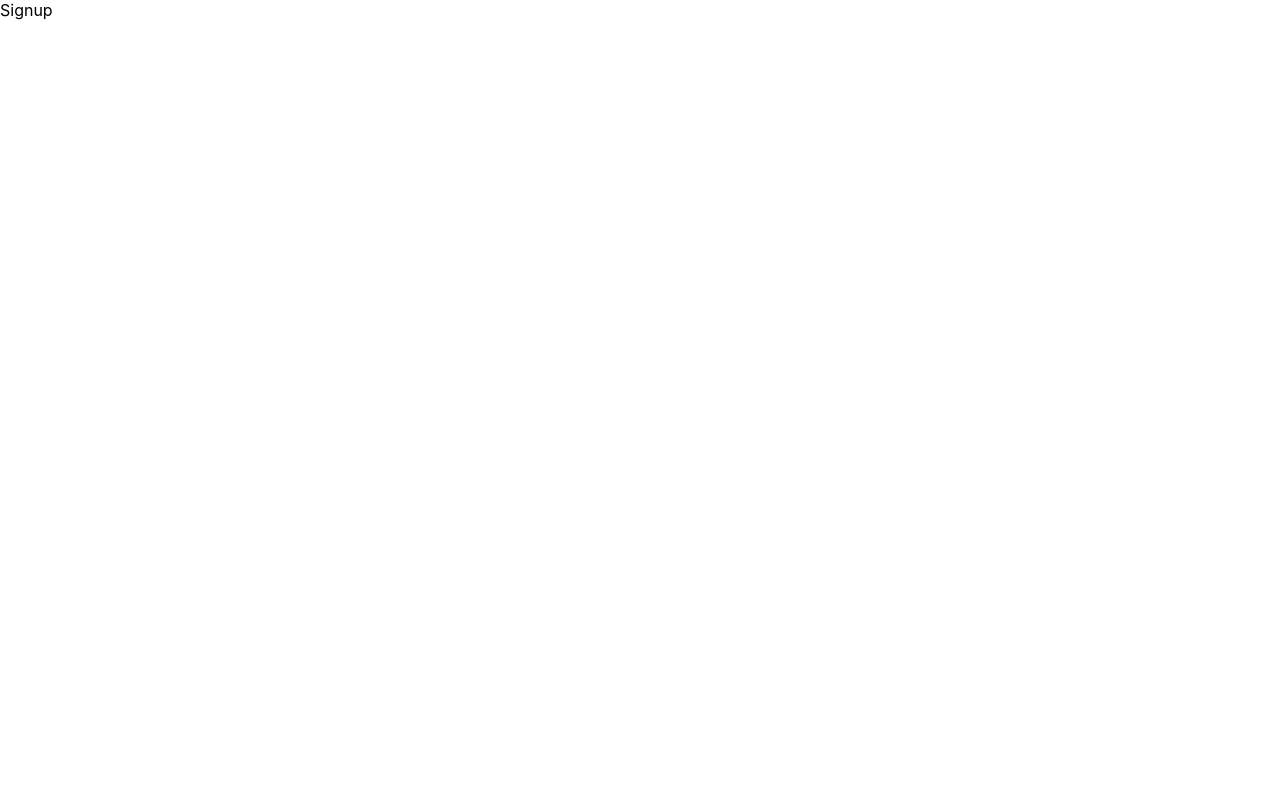
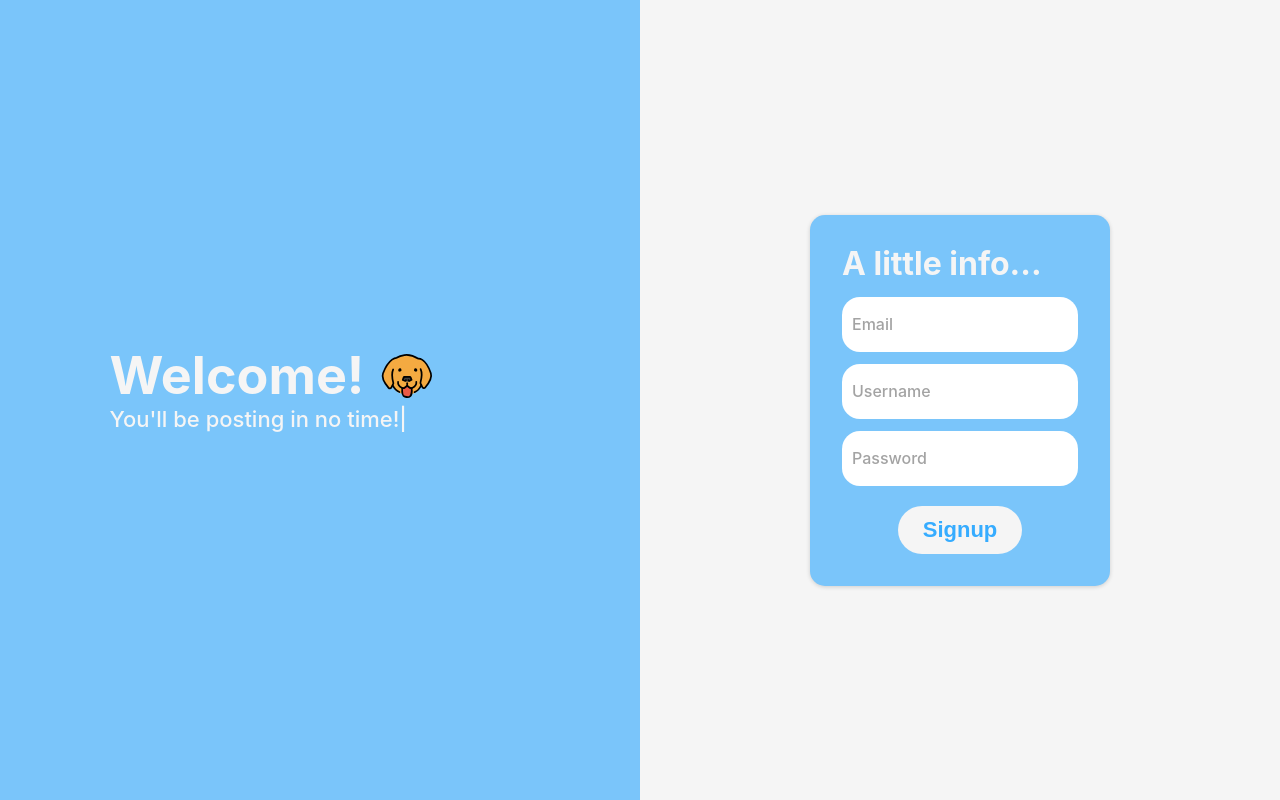
Before and after one commit to johnyevsukov/pet-post-client, a React (Create React App) app: page /signup in a window 1280 px wide. Built offline with nearby package versions, Linux system fonts and the light colour scheme.

Commit message:
Start really fleshing out the signup page

```diff
--- a/package.json
+++ b/package.json
@@ -18,7 +18,8 @@
     "react-type-animation": "^3.1.0",
     "styled-components": "^6.0.3",
     "typescript": "^4.9.5",
-    "web-vitals": "^2.1.4"
+    "web-vitals": "^2.1.4",
+    "yup": "^1.2.0"
   },
   "scripts": {
     "start": "react-scripts start",
--- a/src/components/atoms/Icon/styles.ts
+++ b/src/components/atoms/Icon/styles.ts
@@ -1,6 +1,8 @@
 import styled from "styled-components";
 
 export const IconWrapper = styled.div<{ $width?: number }>`
+  min-width: ${({ $width }) => ($width ? `${$width}px` : "48px")};
+  min-height: ${({ $width }) => ($width ? `${$width}px` : "48px")};
   width: ${({ $width }) => ($width ? `${$width}px` : "48px")};
   height: ${({ $width }) => ($width ? `${$width}px` : "48px")};
 `;
--- a/src/components/molecules/Button/Button.ts
+++ b/src/components/molecules/Button/Button.ts
@@ -8,7 +8,7 @@ const baseButtonCss = css`
   border-radius: 24px;
   border: none;
   cursor: pointer;
-  transition: background-color 0.1s ease-in-out;
+  transition: all 0.1s ease-in-out;
 `;
 
 const buttonSizeCss = {
@@ -70,6 +70,21 @@ const buttonVariantCss = {
       color: ${colors.gray1};
     }
   `,
+  white: css`
+    background: ${colors.offWhite};
+    color: ${colors.blue3};
+
+    &:hover,
+    &:focus {
+      color: ${colors.blue2};
+    }
+
+    &:disabled {
+      cursor: not-allowed;
+      background: ${colors.offWhite};
+      color: ${colors.gray1};
+    }
+  `,
   textWhite: css`
     padding: 0;
     background: none;
@@ -106,7 +121,7 @@ const buttonVariantCss = {
 
 export const Button = styled.button<{
   $size?: "sm" | "md" | "lg";
-  $variant?: "black" | "purple" | "blue" | "textWhite" | "textBlue";
+  $variant?: "black" | "purple" | "blue" | "white" | "textWhite" | "textBlue";
 }>`
   ${baseButtonCss}
   ${({ $size }) => ($size ? buttonSizeCss[$size] : buttonSizeCss.lg)};
--- a/src/components/pages/Home/Home.tsx
+++ b/src/components/pages/Home/Home.tsx
@@ -2,15 +2,13 @@ import React, { useEffect } from "react";
 import * as styles from "./styles";
 import { Text } from "../../atoms/Text/Text";
 import { Icon } from "../../atoms/Icon/Icon";
-import { HStack } from "../../atoms/HStack/HStack";
-import { Button } from "../../molecules/Button/Button";
 import { LinkButton } from "../../molecules/Button/Button";
 import { VStack } from "../../atoms/VStack/VStack";
 import { TypeAnimation } from "react-type-animation";
 
 interface HomeProps {}
 
-export const Home: React.FC<HomeProps> = () => {
+export const Home: React.FC<HomeProps> = ({}) => {
   return (
     <styles.Wrapper>
       <styles.ContentColumn>
@@ -34,8 +32,7 @@ export const Home: React.FC<HomeProps> = () => {
           />
         </styles.LeftTextWrapper>
       </styles.ContentColumn>
-      <styles.ContentColumn>
-        <styles.Card>
+      <styles.ContentColumnWhite>
         <VStack $spacing={20} $width="auto">
           <LinkButton $variant="blue" to="signup">
             Sign up
@@ -44,8 +41,7 @@ export const Home: React.FC<HomeProps> = () => {
             Log in
           </LinkButton>
         </VStack>
-        </styles.Card>
-      </styles.ContentColumn>
+      </styles.ContentColumnWhite>
     </styles.Wrapper>
   );
 };
--- a/src/components/pages/Home/styles.ts
+++ b/src/components/pages/Home/styles.ts
@@ -1,6 +1,5 @@
 import styled from "styled-components";
 import { colors } from "../../../colors";
-import { VStack } from "../../atoms/VStack/VStack";
 import { HStack } from "../../atoms/HStack/HStack";
 
 export const Wrapper = styled.div`
@@ -10,20 +9,31 @@ export const Wrapper = styled.div`
   width: 100%;
   height: 100svh;
   background: ${colors.blue2};
-  padding: 0 32px;
 
-  @media (min-width: 1135px) {
+  @media (min-width: 768px) {
     flex-direction: row;
   }
 `;
 
 export const ContentColumn = styled.div`
   display: flex;
-  align-items: center;
+  align-items: flex-end;
   justify-content: center;
+  padding: 32px 0px;
+  flex: 1;
 
-  @media (min-width: 1135px) {
-    flex: 1;
+  @media (min-width: 768px) {
+    padding: 0 32px;
+    align-items: center;
+  }
+`;
+
+export const ContentColumnWhite = styled(ContentColumn)`
+  align-items: flex-start;
+  background: ${colors.offWhite};
+
+  @media (min-width: 768px) {
+    align-items: center;
   }
 `;
 
@@ -34,7 +44,7 @@ export const LeftTextWrapper = styled.div`
   /* Prevent typing animation from moving content */
   min-height: 110px;
 
-  @media (min-width: 1135px) {
+  @media (min-width: 768px) {
     min-height: none;
     text-align: left;
     /* Prevent typing animation from moving content */
@@ -45,19 +55,15 @@ export const LeftTextWrapper = styled.div`
 export const TitleIconWrapper = styled(HStack)`
   justify-content: center;
 
-  @media (min-width: 1135px) {
+  @media (min-width: 768px) {
     justify-content: flex-start;
   }
 `;
 
-export const Card = styled.div`
-  background: rgba(255, 255, 255, 0.7);
-  box-shadow: rgba(100, 100, 111, 0.2) 0px 7px 29px 0px;
-  border-radius: 15px;
-  padding: 48px 72px;
-  border: 1px solid white;
-  margin-top: 24px;
-
-  @media (min-width: 1135px) {
-  }
-`;
+// export const Card = styled.div`
+//   background: rgba(255, 255, 255, 0.7);
+//   box-shadow: rgba(100, 100, 111, 0.2) 0px 7px 29px 0px;
+//   border-radius: 15px;
+//   padding: 48px 72px;
+//   margin-top: 24px;
+// `;
--- a/src/components/pages/Signup/Signup.tsx
+++ b/src/components/pages/Signup/Signup.tsx
@@ -1,7 +1,98 @@
-import React from "react";
+import React, { useEffect } from "react";
+import * as styles from "./styles";
+import { Text } from "../../atoms/Text/Text";
+import { Icon } from "../../atoms/Icon/Icon";
+import { Button, LinkButton } from "../../molecules/Button/Button";
+import { VStack } from "../../atoms/VStack/VStack";
+import { TypeAnimation } from "react-type-animation";
+import * as yup from "yup";
 
 interface SignupProps {}
 
 export const Signup: React.FC<SignupProps> = () => {
-  return <div>Signup</div>;
+  return (
+    <styles.Wrapper>
+      <styles.ContentColumn>
+        <styles.LeftTextWrapper>
+          <styles.TitleIconWrapper $spacing={12}>
+            <Text $color="offWhite" $weight="bold" $size="xxl" as="h1">
+              Welcome!
+            </Text>
+            <Icon name="dog" width={62} />
+          </styles.TitleIconWrapper>
+          <TypeAnimation
+            sequence={["You'll be posting in no time!", 700]}
+            wrapper="p"
+            speed={40}
+            style={{
+              fontWeight: 500,
+              fontSize: "22px",
+              lineHeight: "24px",
+              color: "#F5F5F5",
+            }}
+          />
+        </styles.LeftTextWrapper>
+      </styles.ContentColumn>
+      <styles.ContentColumnWhite>
+        <styles.Card>
+          <VStack $spacing={16}>
+            <Text $color="offWhite" $weight="bold" $size="xl">
+              A little info...
+            </Text>
+            <styles.Form>
+              <VStack $spacing={12}>
+                <styles.LabelInputWrapper>
+                  <styles.Input
+                    type="text"
+                    name="email"
+                    id="email"
+                    placeholder=" "
+                  />
+                  <styles.Label htmlFor="email">Email</styles.Label>
+                </styles.LabelInputWrapper>
+
+                <styles.LabelInputWrapper>
+                  <styles.Input
+                    type="text"
+                    name="username"
+                    id="username"
+                    placeholder=" "
+                  />
+                  <styles.Label htmlFor="username">Username</styles.Label>
+                </styles.LabelInputWrapper>
+
+                <styles.LabelInputWrapper>
+                  <styles.Input
+                    type="password"
+                    name="password"
+                    id="password"
+                    placeholder=" "
+                  />
+                  <styles.Label htmlFor="password">Password</styles.Label>
+                </styles.LabelInputWrapper>
+              </VStack>
+              <styles.SubmitButtonWrapper>
+                <Button $variant="white">Signup</Button>
+              </styles.SubmitButtonWrapper>
+            </styles.Form>
+          </VStack>
+        </styles.Card>
+      </styles.ContentColumnWhite>
+    </styles.Wrapper>
+  );
 };
+
+const validationSchema = yup.object().shape({
+  user_email: yup
+    .string()
+    .email("Must be a valid email.")
+    .required("Email is required."),
+  username: yup
+    .string()
+    .required("Username is required.")
+    .min(3, "Must be at least 3 characters long."),
+  password: yup
+    .string()
+    .required("Password is required.")
+    .min(3, "Must be at least 3 characters long."),
+});
--- a/src/components/pages/Signup/styles.ts
+++ b/src/components/pages/Signup/styles.ts
@@ -1 +1,130 @@
 import styled from "styled-components";
+import { colors } from "../../../colors";
+import { HStack } from "../../atoms/HStack/HStack";
+import { fontSizeCss, fontWeights } from "../../atoms/Text/Text";
+import { VStack } from "../../atoms/VStack/VStack";
+
+export const Wrapper = styled.div`
+  display: flex;
+  flex-direction: column;
+  justify-content: center;
+  width: 100%;
+  height: 100svh;
+  background: ${colors.blue2};
+
+  @media (min-width: 768px) {
+    flex-direction: row;
+  }
+`;
+
+export const ContentColumn = styled.div`
+  display: flex;
+  align-items: flex-end;
+  justify-content: center;
+  padding: 32px 0px;
+  flex: 1;
+
+  @media (min-width: 768px) {
+    padding: 0 32px;
+    align-items: center;
+  }
+`;
+
+export const ContentColumnWhite = styled(ContentColumn)`
+  align-items: flex-start;
+  background: ${colors.offWhite};
+
+  @media (min-width: 768px) {
+    align-items: center;
+  }
+`;
+
+export const LeftTextWrapper = styled.div`
+  min-width: none;
+  max-width: 300px;
+  text-align: center;
+  /* Prevent typing animation from moving content */
+  min-height: 110px;
+
+  @media (min-width: 768px) {
+    min-height: none;
+    text-align: left;
+    /* Prevent typing animation from moving content */
+    min-width: 421px;
+  }
+`;
+
+export const TitleIconWrapper = styled(HStack)`
+  justify-content: center;
+
+  @media (min-width: 768px) {
+    justify-content: flex-start;
+  }
+`;
+
+export const Form = styled.form`
+  display: flex;
+  flex-direction: column;
+`;
+
+export const LabelInputWrapper = styled.div`
+  position: relative;
+`;
+
+export const Label = styled.label`
+  ${fontSizeCss.md}
+  font-weight: ${fontWeights.bold};
+  color: ${colors.offWhite};
+  position: absolute;
+  color: ${colors.gray1};
+  font-weight: ${fontWeights.medium};
+  ${fontSizeCss.sm};
+  left: 10px;
+  top: 50%;
+  transform: translateY(-50%);
+  transition: all 0.1s ease-in-out;
+`;
+
+export const Input = styled.input`
+  border: none;
+  border-radius: 18px;
+  padding: 25px 10px 10px;
+  width: 100%;
+  color: ${colors.textBlack};
+  font-weight: ${fontWeights.bold};
+  ${fontSizeCss.md};
+  outline: none;
+
+  &:not(:placeholder-shown) + label {
+    left: 12px;
+    top: 8px;
+    transform: translateY(0);
+    ${fontSizeCss.xs};
+    font-weight: ${fontWeights.bold};
+    color: ${colors.gray2};
+  }
+
+  &:focus + label {
+    left: 12px;
+    top: 8px;
+    transform: translateY(0);
+    ${fontSizeCss.xs};
+    font-weight: ${fontWeights.bold};
+    color: ${colors.gray2};
+  }
+`;
+
+export const Card = styled.div`
+  background: ${colors.blue2};
+  padding: 32px 32px;
+  border-radius: 15px;
+  box-shadow: rgba(0, 0, 0, 0.16) 0px 1px 4px;
+  width: 100%;
+  max-width: 300px;
+`;
+
+export const SubmitButtonWrapper = styled.div`
+  margin-top: 20px;
+  display: flex;
+  justify-content: center;
+`;
```
Also changed, not shown: 1 other file (tests, documents, lock files or other folders). Lines whose indentation alone changed are shown as unchanged.
